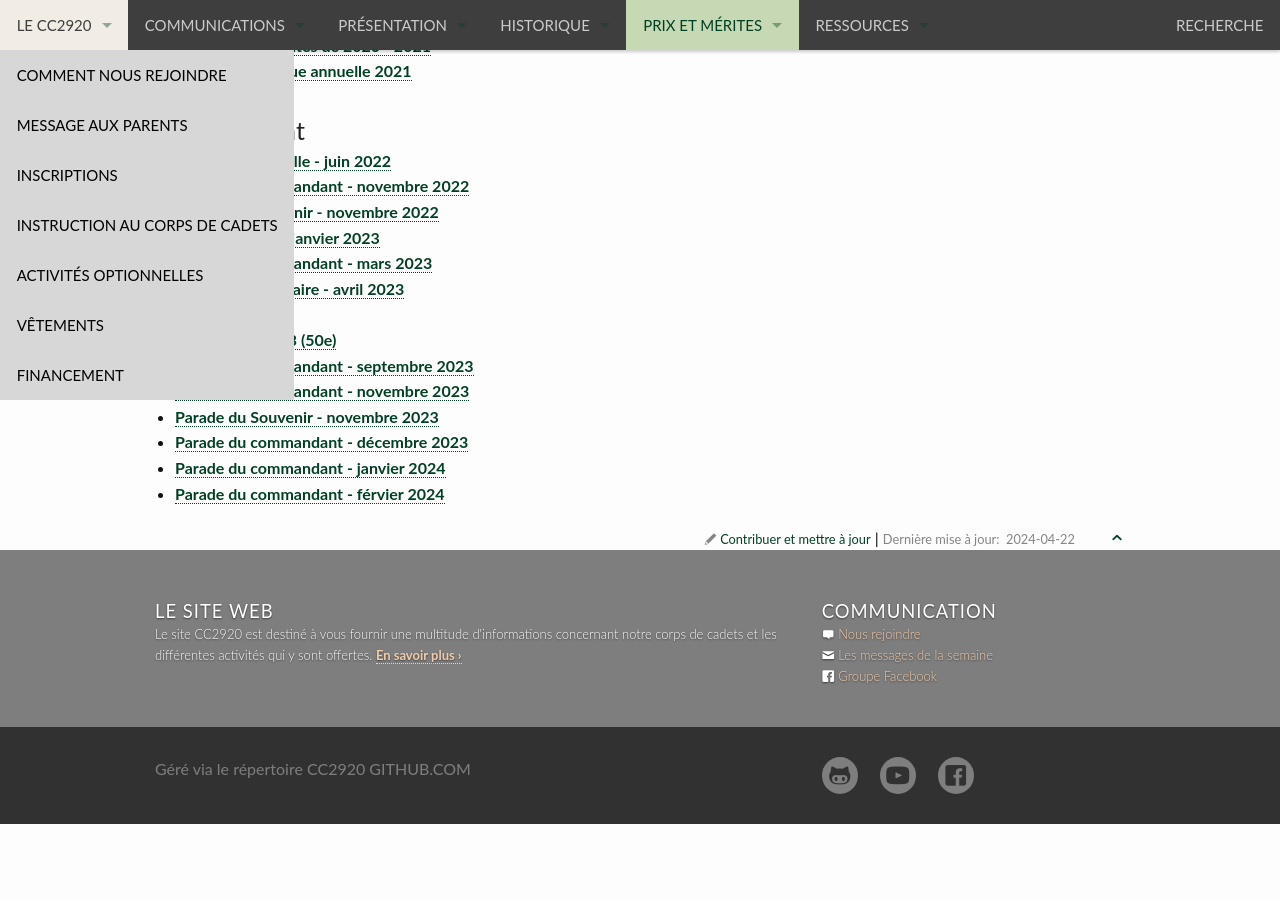
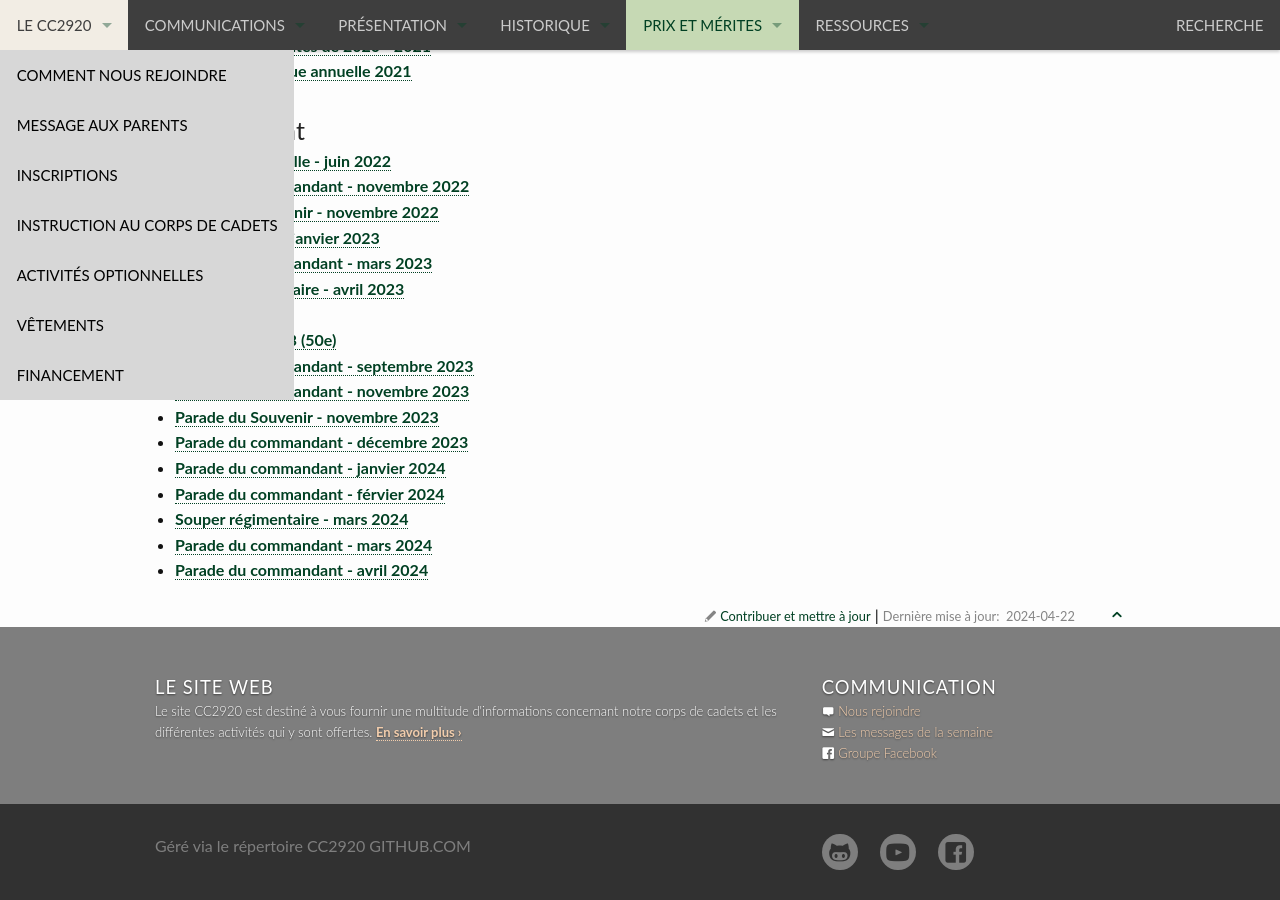
Before and after one commit to CC2920/web, a Jekyll site: the page built from _prix/photos.md, in a window 1280 px wide and 900 px high, scrolled down 4365 px. Built offline with Jekyll 4.4.1, drawn with Linux system fonts in a browser that asks for light colours; before the commit the page ends 5189 px from its top, so only the background shows below that.

Commit message:
Update photos.md

```diff
--- a/_prix/photos.md
+++ b/_prix/photos.md
@@ -172,3 +172,6 @@ title: "Galerie de photos"
 * [Parade du commandant - décembre 2023](https://photos.app.goo.gl/Duu3LivrV69jXgTx5)
 * [Parade du commandant - janvier 2024](https://photos.app.goo.gl/HfkSSrCvM3vexaG1A)
 * [Parade du commandant - férvier 2024](https://photos.app.goo.gl/djuQACU1C8m5mzt48)
+* [Souper régimentaire - mars 2024](https://photos.app.goo.gl/kQWYY9sedff6wUK4A)
+* [Parade du commandant - mars 2024](https://photos.app.goo.gl/djuQACU1C8m5mzt48)
+* [Parade du commandant - avril 2024](https://photos.app.goo.gl/D4s1gJm1BmDy1agb6)
```
